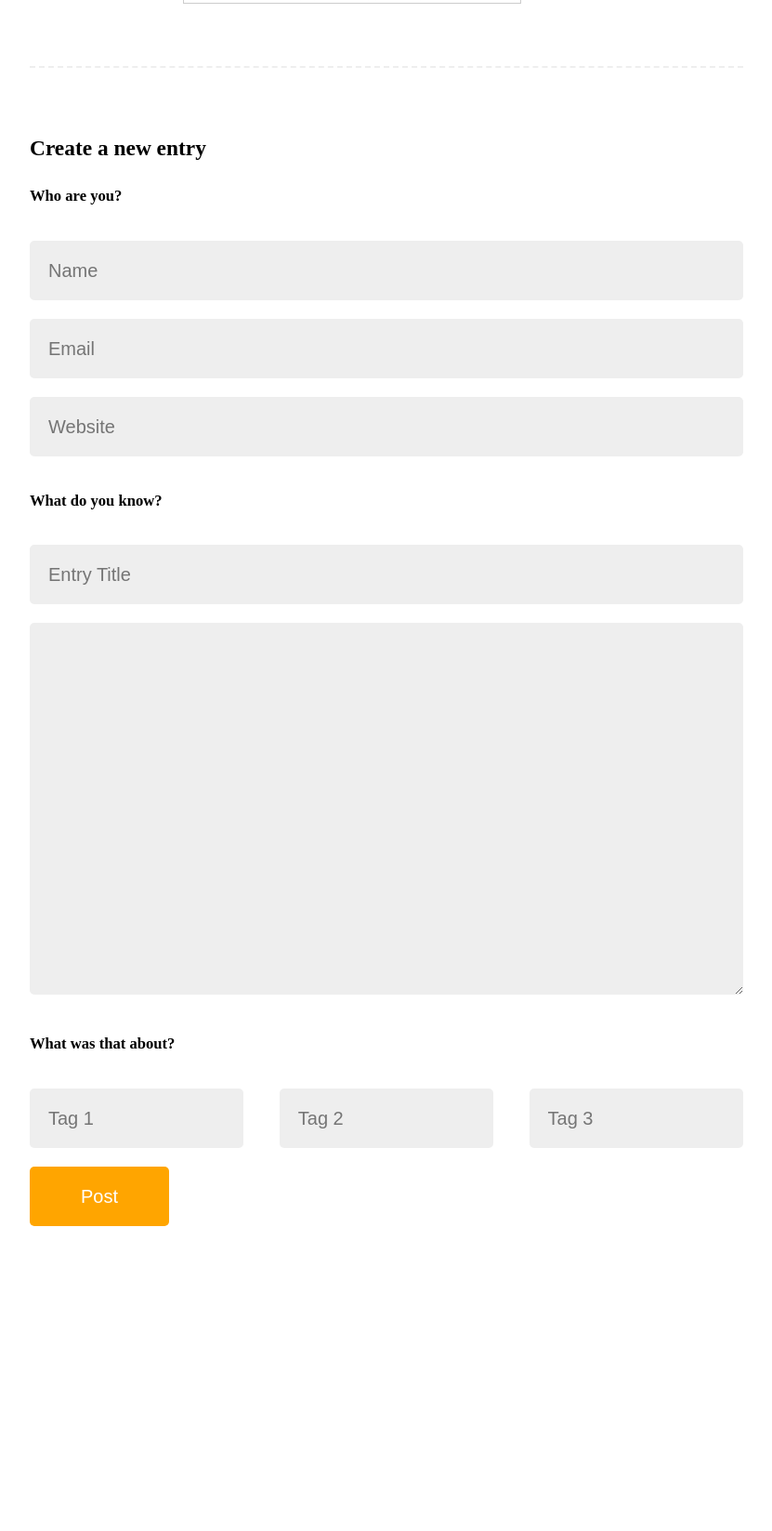
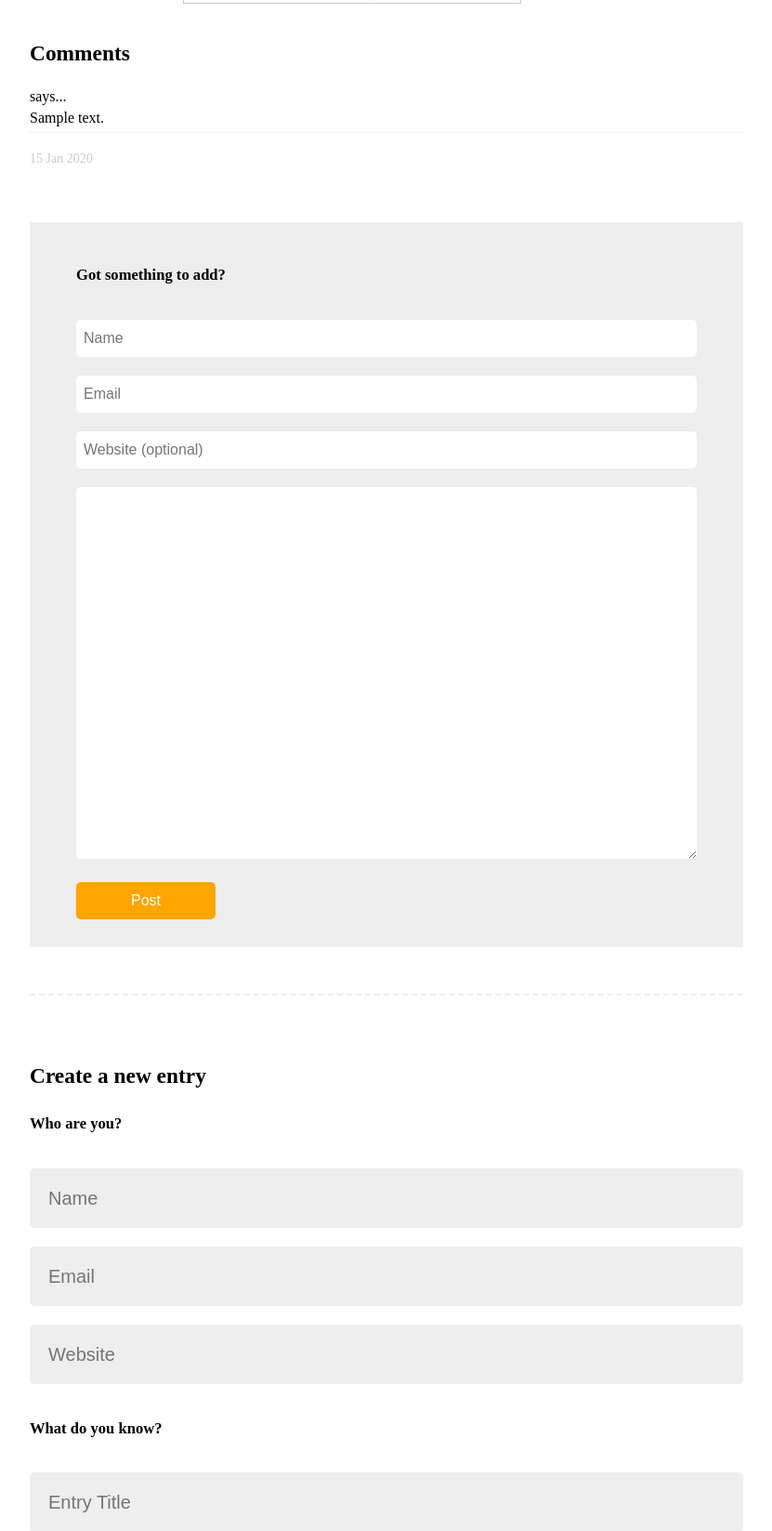
Before and after one commit to jonpacker/seraph-blog-example, a Node server app: template views/blog.jade in a window 1280 px wide. Shown: the part 253-1900 px from the top of the page at 93% size, without its empty margins (224-1055 px from the left). Before the commit the page ends 1572 px from the top, so only its background shows below. Run offline with Node 20, Linux system fonts and the light colour scheme; the template is opened without the code that fills it: most values are stand-ins (such as "Sample title", 1, 10 or a date in 2020); some web fonts are replaced.

Commit message:
Comments adding and rendering

```diff
--- a/views/blog.jade
+++ b/views/blog.jade
@@ -34,6 +34,10 @@ html(lang='en')
         border-top: 2px dashed #eee;
       }
 
+      .comment {
+        font-size: 0.8em;
+      }
+
       input, textarea {
         font-size: 20px;
         line-height: 24px;
@@ -62,7 +66,7 @@ html(lang='en')
 
       input.submit {
         width: 150px;
-        background-color: orange;
+        background-color: orange !important;
         color: white;
         display: block;
       }
@@ -88,9 +92,26 @@ html(lang='en')
         border: 1px solid #ccc;
         margin-right: 5px;
       }
+
       span.tag:not(:last-child):after {
         content: ', ';
       }
+
+      .add-comment input, .add-comment textarea {
+        font-size: 0.8em;
+        padding: 8px;
+        background-color: #fff;
+      }
+
+      .add-comment {
+        background-color: #eee;
+        padding: 20px 50px;
+      }
+
+      .comment {
+        margin-bottom: 40px;
+      }
+
 
   body
     each entry in entries
@@ -104,6 +125,26 @@ html(lang='en')
           span.tags
             each tag in entry.tags
               span.tag= tag.tag
+        h3 Comments
+        if !entry.comments
+          | None yet!
+        else
+          each comment in entry.comments
+            .comment
+              .author
+                a(href="mailto:#{comment.author.email}")= comment.author.name
+                |  says...
+              .content!= comment.renderedContent
+              .meta= comment.prettyCreated
+
+        form.add-comment(action='/api/entry/#{entry.id}/comments', method='POST')
+          h5 Got something to add?
+          input(name='author[name]', placeholder='Name')
+          input(name='author[email]', type='email', placeholder='Email')
+          input(name='author[website]', placeholder='Website (optional)')
+          textarea(name='content')
+          input.submit(type='submit', value='Post')
+
     .entry.new
       h3 Create a new entry
       form(action='/api/entry', method='POST')
```
Also changed, not shown: models.js (+9 -2 lines).
